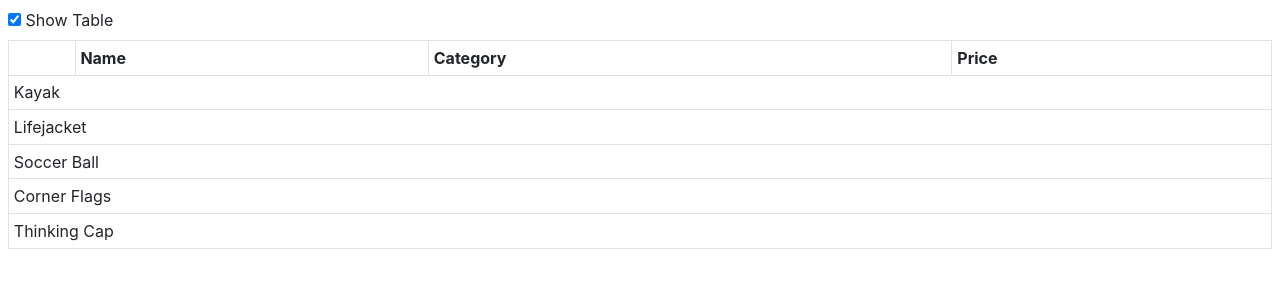
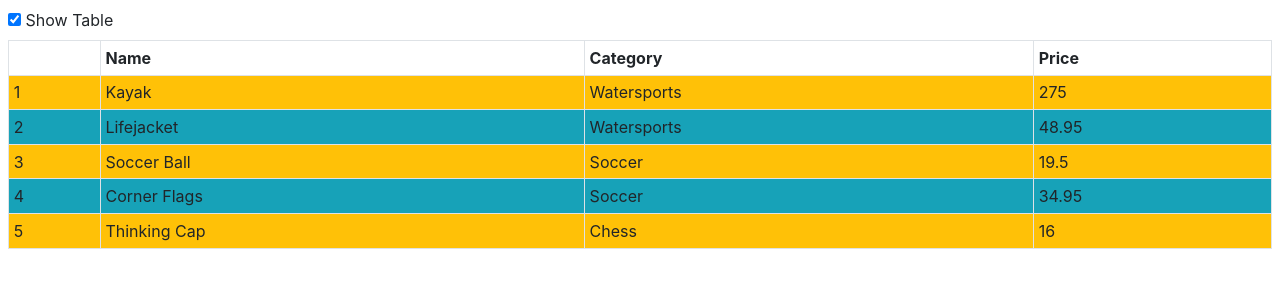
Before and after one commit to rene-copaga/example, an Angular app: page / in a window 1280 px wide. Shown: the top 300 px of the page. Built offline with nearby package versions, Linux system fonts and the light colour scheme.

Commit message:
Providing Additional Context Data

```diff
--- a/src/app/iterator.directive.ts
+++ b/src/app/iterator.directive.ts
@@ -14,11 +14,22 @@ export class PaIteratorDirective {
         this.container.clear();
         for (let i = 0; i < this.dataSource.length; i++) {
             this.container.createEmbeddedView(this.template,
-                new PaIteratorContext(this.dataSource[i]));
+                new PaIteratorContext(this.dataSource[i],
+                    i, this.dataSource.length));
         }
     }
 }
 
 class PaIteratorContext {
-    constructor(public $implicit: any) {}
+    odd: boolean; even: boolean;
+    first: boolean; last: boolean;
+
+    constructor(public $implicit: any,
+            public index: number, total: number) {
+
+        this.odd = index % 2 == 1;
+        this.even = !this.odd;
+        this.first = index == 0;
+        this.last = index == total - 1;
+    }
 }
--- a/src/app/template.html
+++ b/src/app/template.html
@@ -10,8 +10,14 @@
     <table *paIf="showTable"
             class="table table-sm table-bordered table-striped">
         <tr><th></th><th>Name</th><th>Category</th><th>Price</th></tr>
-        <ng-template [paForOf]="getProducts()" let-item>
-            <tr><td colspan="4">{{item.name}}</td></tr>
+        <ng-template [paForOf]="getProducts()" let-item let-i="index"
+                    let-odd="odd" let-even="even">
+            <tr [class.bg-info]="odd" [class.bg-warning]="even">
+                <td>{{i + 1}}</td>
+                <td>{{item.name}}</td>
+                <td>{{item.category}}</td>
+                <td>{{item.price}}</td>
+            </tr>
         </ng-template>
     </table>
 </div>
```
